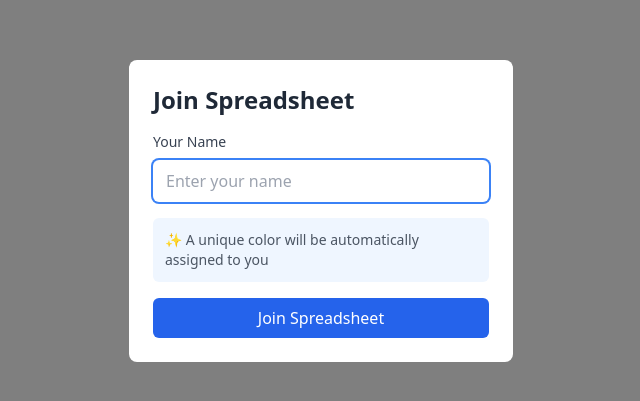
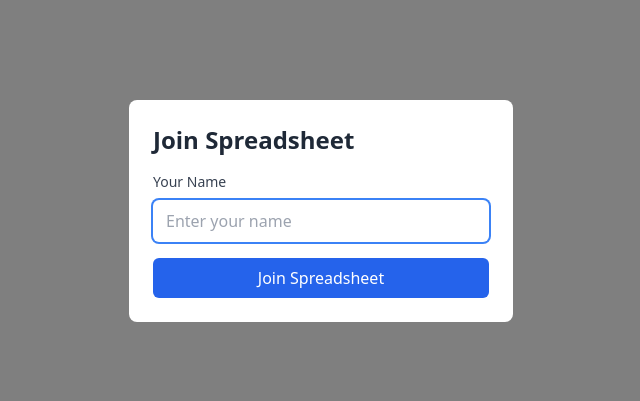
Before and after one commit to dipesh2597/airtable-clone, a React (Create React App) app in the folder frontend/: page / in a window 1280 px wide. Shown: the part 189-590 px from the top of the page, without its empty margins (319-959 px from the left). Built offline with nearby package versions, Linux system fonts and the light colour scheme; no server answers.

Commit message:
WIP: Save current changes before history rewrite

```diff
--- a/frontend/src/components/UserModal.js
+++ b/frontend/src/components/UserModal.js
@@ -35,10 +35,6 @@ function UserModal({ onSubmit }) {
             />
           </div>
 
-          <div className="text-sm text-gray-600 bg-blue-50 p-3 rounded-md">
-            <p>✨ A unique color will be automatically assigned to you</p>
-          </div>
-
           <button
             type="submit"
             className="w-full bg-blue-600 text-white py-2 px-4 rounded-md hover:bg-blue-700 focus:outline-none focus:ring-2 focus:ring-blue-500 focus:ring-offset-2"
```
Also changed, not shown: 2 other files (tests, documents, lock files or other folders).
